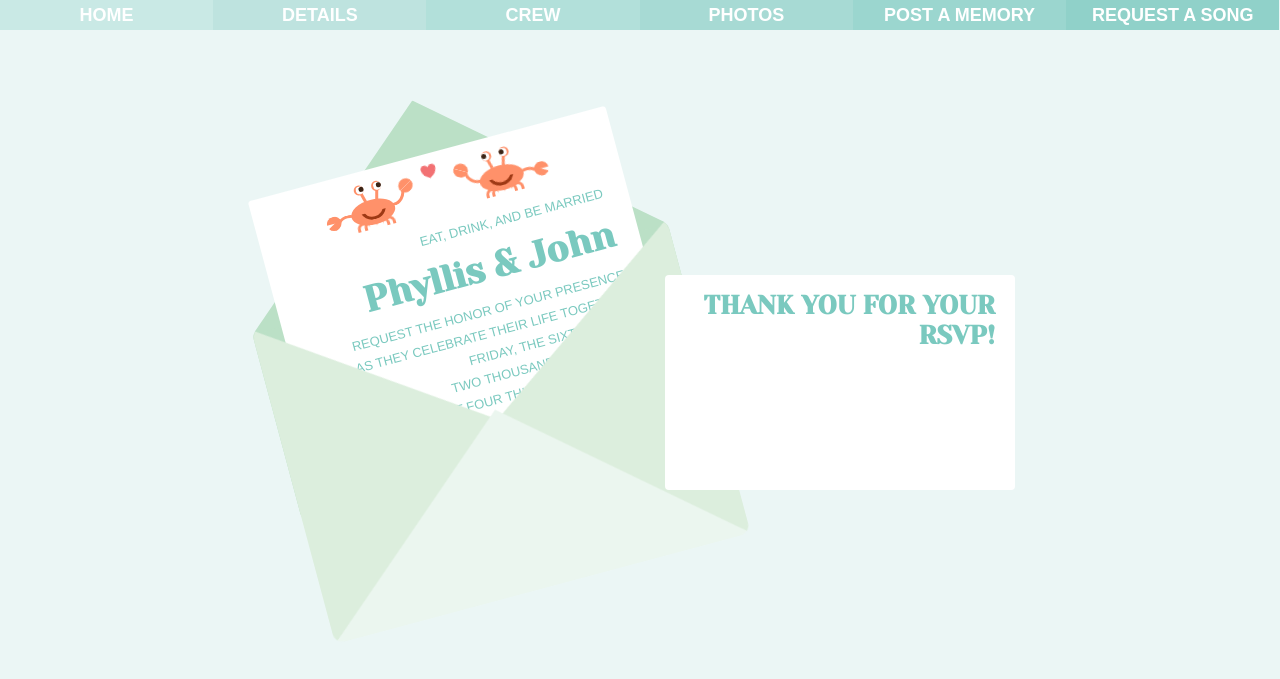
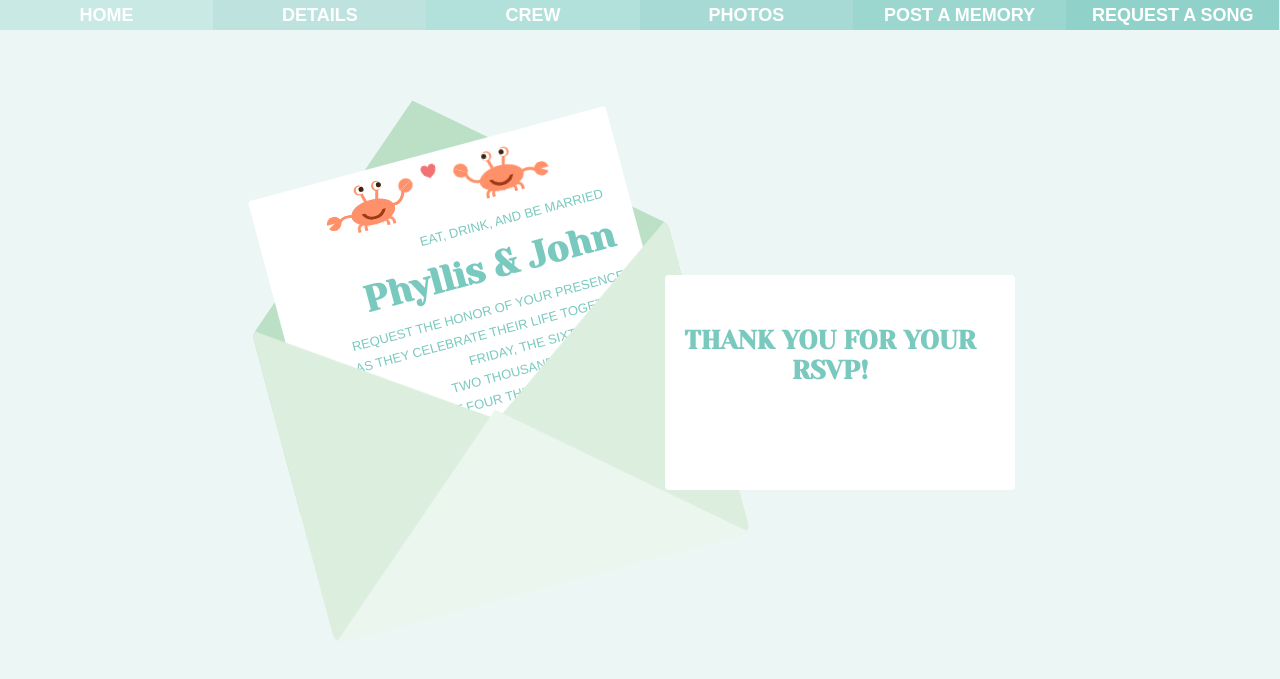
Before and after one commit to phyllisandjohn/phyllisandjohn.github.io, a Jekyll site: the page built from recieved.html, in a window 1280 px wide. Shown: the top 679 px of the page. Built offline with Jekyll 4.4.1, drawn with Linux system fonts in a browser that asks for light colours.

Commit message:
Update recieved.html

```diff
--- a/recieved.html
+++ b/recieved.html
@@ -103,5 +103,5 @@ layout: default
 		</div>
 
 		<div class="rsvp">
-			<h1>THANK YOU FOR YOUR RSVP!</h1>
+			<h1 style="text-align: center; margin-top: 50px">THANK YOU FOR YOUR RSVP!</h1>
 		</div>
```
